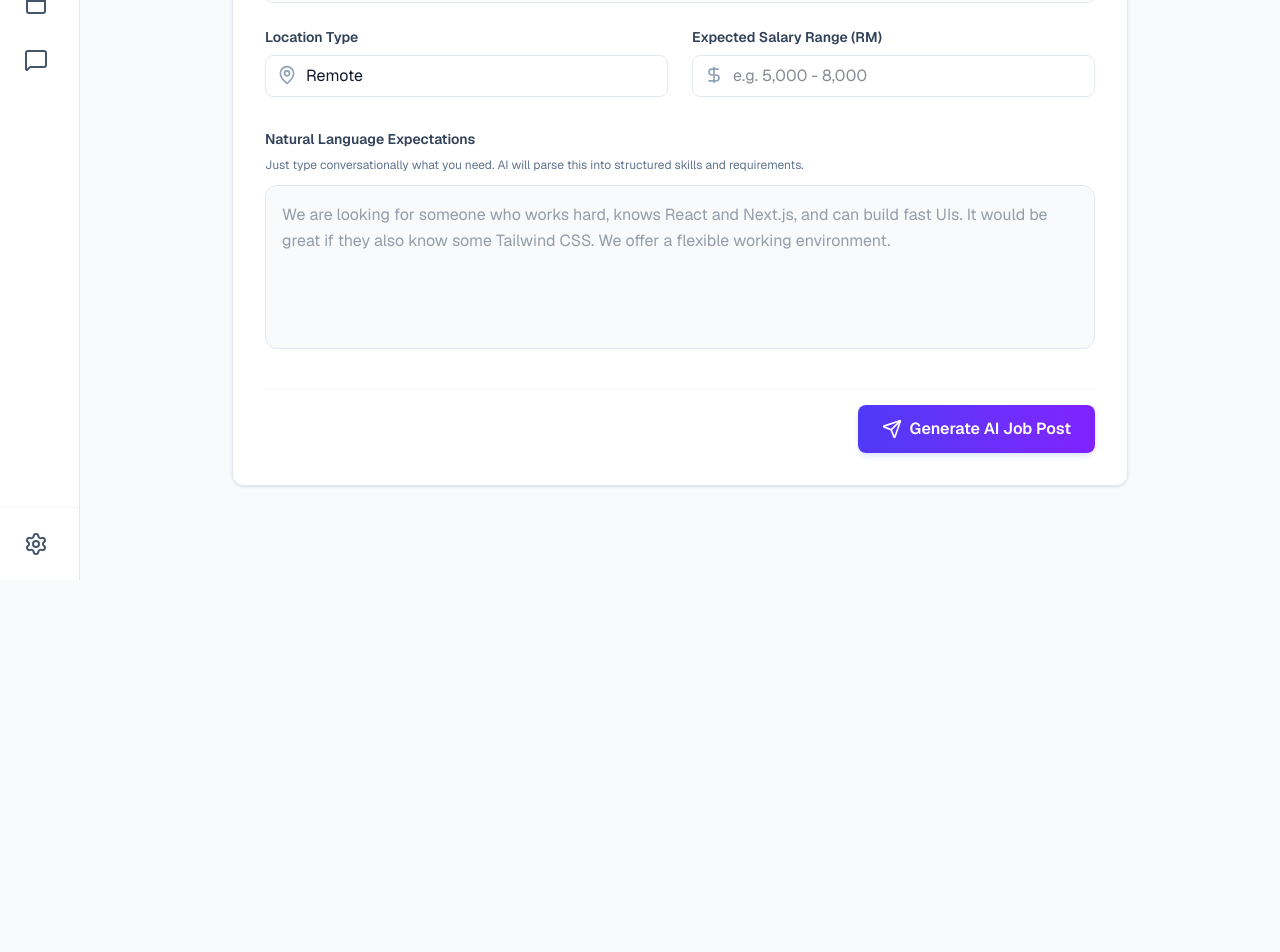
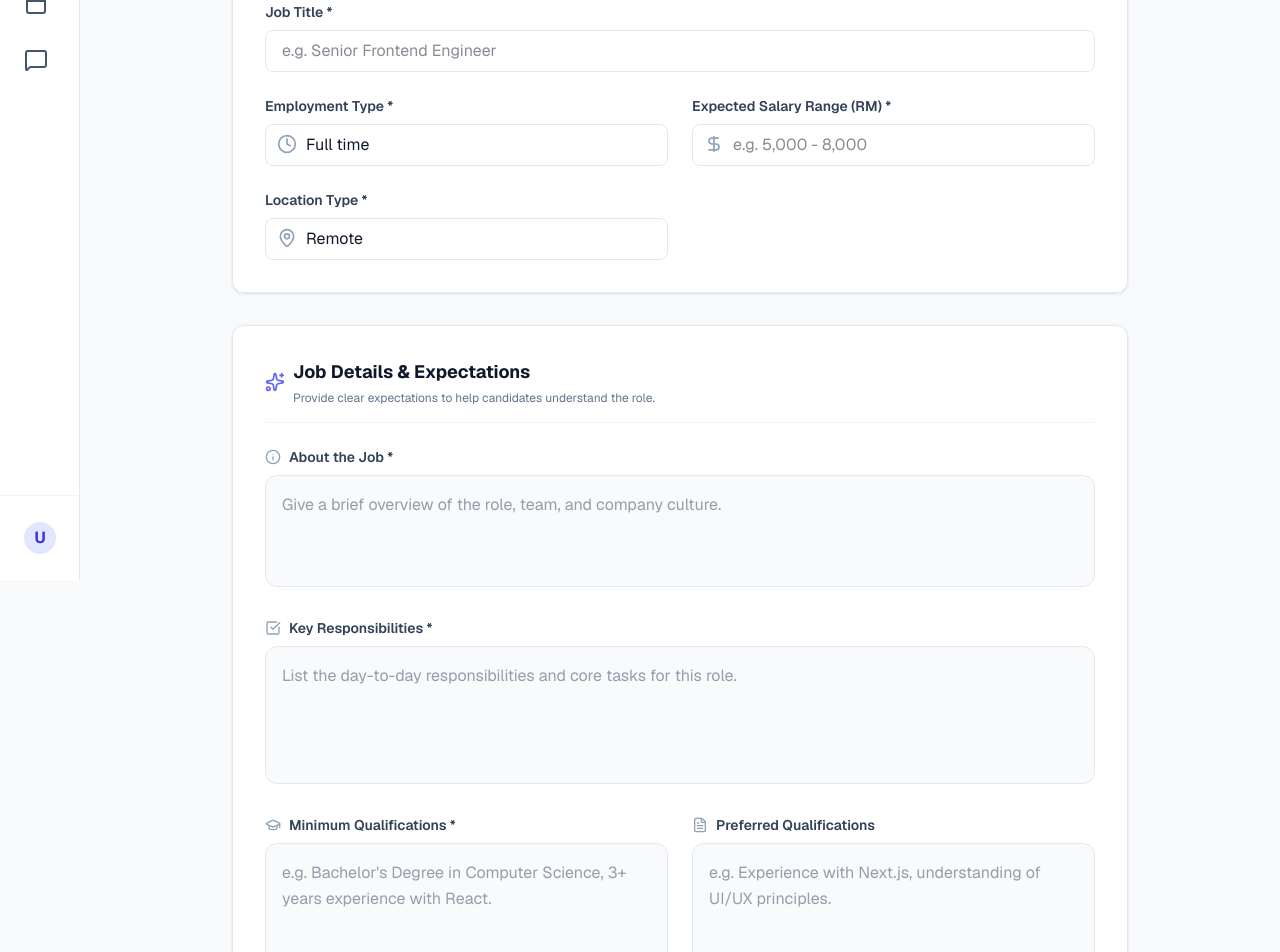
Before and after one commit to newweijun/umhackathon, a Next.js app in the folder futurejob/: page /company/post-job in a window 1280 px wide. Shown: the part 220-1172 px from the top of the page. Before the commit the page ends 800 px from the top, so only its background shows below. Built offline with nearby package versions, Linux system fonts and the light colour scheme; no server answers; sample sign-in values are in the browser's storage.

Commit message:
feat: add job posting workflow services and implement company post-job page UI

```diff
--- a/futurejob/app/company/post-job/page.tsx
+++ b/futurejob/app/company/post-job/page.tsx
@@ -2,18 +2,27 @@
 
 import { useState } from "react";
 import { onAuthStateChanged, type User } from "firebase/auth";
-import { Sparkles, Building2, MapPin, DollarSign, Send } from "lucide-react";
+import { Sparkles, Building2, MapPin, DollarSign, Send, Clock, GraduationCap, FileText, CheckSquare, Info } from "lucide-react";
 import { MotionButton } from "@/components/ui/company_view/MotionButton";
 import { createJob } from "@/lib/services";
 import { firebaseAuth } from "@/lib/firebase/client";
 
 export default function PostJob() {
   const [isGenerating, setIsGenerating] = useState(false);
+  const [statusMessage, setStatusMessage] = useState<string | null>(null);
+
+  // Job Basics
   const [title, setTitle] = useState("");
   const [locationType, setLocationType] = useState("Remote");
+  const [locationDetails, setLocationDetails] = useState("");
   const [salaryRange, setSalaryRange] = useState("");
-  const [expectations, setExpectations] = useState("");
-  const [statusMessage, setStatusMessage] = useState<string | null>(null);
+  const [employmentType, setEmploymentType] = useState("Full time");
+
+  // Job Details
+  const [minQualification, setMinQualification] = useState("");
+  const [preferredQualification, setPreferredQualification] = useState("");
+  const [aboutJob, setAboutJob] = useState("");
+  const [keyResponsibilities, setKeyResponsibilities] = useState("");
 
   const handleGenerate = async (e: React.FormEvent) => {
     e.preventDefault();
@@ -41,17 +50,31 @@ export default function PostJob() {
       await createJob({
         companyId: user.uid,
         title,
-        expectations,
         locationType,
+        locationDetails: locationType === "Remote" ? "" : locationDetails,
         salaryRange,
+        employmentType,
+        minQualification,
+        preferredQualification,
+        aboutJob,
+        keyResponsibilities,
+        // Optional: combine text fields for legacy `expectations` compatibility
+        expectations: `About: ${aboutJob}\n\nKey Responsibilities: ${keyResponsibilities}\n\nMinimum Qualifications: ${minQualification}\n\nPreferred Qualifications: ${preferredQualification}`,
         status: "draft",
       });
 
       setStatusMessage("Job saved to Firestore as draft.");
+
+      // Reset form
       setTitle("");
+      setLocationType("Remote");
+      setLocationDetails("");
       setSalaryRange("");
-      setExpectations("");
-      setLocationType("Remote");
+      setEmploymentType("Full time");
+      setMinQualification("");
+      setPreferredQualification("");
+      setAboutJob("");
+      setKeyResponsibilities("");
     } catch (error) {
       const message = error instanceof Error ? error.message : "Failed to save job.";
       setStatusMessage(message);
@@ -61,36 +84,78 @@ export default function PostJob() {
   };
 
   return (
-    <div className="max-w-4xl mx-auto min-h-[calc(100vh-4rem)] md:h-[calc(100vh-4rem)]">
+    <div className="max-w-4xl mx-auto min-h-[calc(100vh-4rem)] pb-12">
       <header className="mb-8">
         <h1 className="text-2xl font-bold text-slate-900">Create New Job Posting</h1>
-        <p className="text-slate-500">Provide your expectations and let AI structure the perfect job description.</p>
+        <p className="text-slate-500">Provide structured details and your expectations to find the perfect candidate.</p>
       </header>
 
-      <form onSubmit={handleGenerate} className="glass-card p-8">
-        <div className="grid grid-cols-1 md:grid-cols-2 gap-6 mb-8">
+      <form onSubmit={handleGenerate} className="space-y-8">
+
+        {/* Job Basics Section */}
+        <section className="glass-card p-8">
+          <h2 className="text-lg font-bold text-slate-900 mb-6 flex items-center gap-2 border-b border-slate-100 pb-4">
+            <Building2 className="w-5 h-5 text-indigo-500" />
+            Job Basics
+          </h2>
+
+          <div className="grid grid-cols-1 md:grid-cols-2 gap-6">
             {/* Job Title */}
             <div className="col-span-1 md:col-span-2">
-            <label className="block text-sm font-semibold text-slate-700 mb-2">Job Title</label>
+              <label className="block text-sm font-semibold text-slate-700 mb-2">Job Title *</label>
               <div className="relative">
-              <Building2 className="absolute left-3 top-2.5 w-5 h-5 text-slate-400" />
                 <input
                   type="text"
                   required
                   value={title}
                   onChange={(event) => setTitle(event.target.value)}
+                  className="w-full pl-4 pr-4 py-2 bg-white border border-slate-200 rounded-lg focus:outline-none focus:ring-2 focus:ring-indigo-500 focus:border-transparent transition-all"
+                  placeholder="e.g. Senior Frontend Engineer"
+                />
+              </div>
+            </div>
+
+            {/* Employment Type */}
+            <div>
+              <label className="block text-sm font-semibold text-slate-700 mb-2">Employment Type *</label>
+              <div className="relative">
+                <Clock className="absolute left-3 top-2.5 w-5 h-5 text-slate-400" />
+                <select
+                  required
+                  value={employmentType}
+                  onChange={(event) => setEmploymentType(event.target.value)}
+                  className="w-full pl-10 pr-4 py-2 bg-white border border-slate-200 rounded-lg focus:outline-none focus:ring-2 focus:ring-indigo-500 focus:border-transparent appearance-none transition-all cursor-pointer"
+                >
+                  <option>Full time</option>
+                  <option>Part time</option>
+                  <option>Internship</option>
+                </select>
+              </div>
+            </div>
+
+            {/* Salary */}
+            <div>
+              <label className="block text-sm font-semibold text-slate-700 mb-2">Expected Salary Range (RM) *</label>
+              <div className="relative">
+                <DollarSign className="absolute left-3 top-2.5 w-5 h-5 text-slate-400" />
+                <input
+                  type="text"
+                  required
+                  value={salaryRange}
+                  onChange={(event) => setSalaryRange(event.target.value)}
                   className="w-full pl-10 pr-4 py-2 bg-white border border-slate-200 rounded-lg focus:outline-none focus:ring-2 focus:ring-indigo-500 focus:border-transparent transition-all"
-                placeholder="e.g. Senior Frontend Engineer"
+                  placeholder="e.g. 5,000 - 8,000"
                 />
               </div>
             </div>
 
             {/* Location */}
             <div>
-            <label className="block text-sm font-semibold text-slate-700 mb-2">Location Type</label>
+              <label className="block text-sm font-semibold text-slate-700 mb-2">Location Type *</label>
               <div className="relative">
                 <MapPin className="absolute left-3 top-2.5 w-5 h-5 text-slate-400" />
                 <select
+                  required
                   value={locationType}
                   onChange={(event) => setLocationType(event.target.value)}
                   className="w-full pl-10 pr-4 py-2 bg-white border border-slate-200 rounded-lg focus:outline-none focus:ring-2 focus:ring-indigo-500 focus:border-transparent appearance-none transition-all cursor-pointer"
@@ -102,58 +167,125 @@ export default function PostJob() {
               </div>
             </div>
 
-          {/* Salary */}
+            {/* Location Details (Conditional) */}
+            {locationType !== "Remote" && (
               <div>
-            <label className="block text-sm font-semibold text-slate-700 mb-2">Expected Salary Range (RM)</label>
+                <label className="block text-sm font-semibold text-slate-700 mb-2">Location Details *</label>
                 <div className="relative">
-              <DollarSign className="absolute left-3 top-2.5 w-5 h-5 text-slate-400" />
                   <input
                     type="text"
-                value={salaryRange}
-                onChange={(event) => setSalaryRange(event.target.value)}
-                className="w-full pl-10 pr-4 py-2 bg-white border border-slate-200 rounded-lg focus:outline-none focus:ring-2 focus:ring-indigo-500 focus:border-transparent transition-all"
-                placeholder="e.g. 5,000 - 8,000"
+                    required
+                    value={locationDetails}
+                    onChange={(event) => setLocationDetails(event.target.value)}
+                    className="w-full pl-4 pr-4 py-2 bg-white border border-slate-200 rounded-lg focus:outline-none focus:ring-2 focus:ring-indigo-500 focus:border-transparent transition-all"
+                    placeholder="e.g. Kuala Lumpur, Malaysia"
+                  />
+                </div>
+              </div>
+            )}
+          </div>
+        </section>
+
+        {/* Job Details Section */}
+        <section className="glass-card p-8">
+          <div className="flex items-center gap-2 mb-6 border-b border-slate-100 pb-4">
+            <Sparkles className="w-5 h-5 text-indigo-500" />
+            <div>
+              <h2 className="text-lg font-bold text-slate-900">Job Details & Expectations</h2>
+              <p className="text-xs text-slate-500 mt-1">Provide clear expectations to help candidates understand the role.</p>
+            </div>
+          </div>
+
+          <div className="space-y-6">
+            {/* About the job */}
+            <div>
+              <label className="flex items-center gap-2 text-sm font-semibold text-slate-700 mb-2">
+                <Info className="w-4 h-4 text-slate-400" />
+                About the Job *
+              </label>
+              <textarea
+                required
+                rows={3}
+                value={aboutJob}
+                onChange={(event) => setAboutJob(event.target.value)}
+                className="w-full p-4 bg-slate-50 border border-slate-200 rounded-xl focus:outline-none focus:ring-2 focus:ring-indigo-500 focus:border-transparent focus:bg-white transition-all resize-none text-slate-700 leading-relaxed"
+                placeholder="Give a brief overview of the role, team, and company culture."
+              />
+            </div>
+
+            {/* Key Responsibilities */}
+            <div>
+              <label className="flex items-center gap-2 text-sm font-semibold text-slate-700 mb-2">
+                <CheckSquare className="w-4 h-4 text-slate-400" />
+                Key Responsibilities *
+              </label>
+              <textarea
+                required
+                rows={4}
+                value={keyResponsibilities}
+                onChange={(event) => setKeyResponsibilities(event.target.value)}
+                className="w-full p-4 bg-slate-50 border border-slate-200 rounded-xl focus:outline-none focus:ring-2 focus:ring-indigo-500 focus:border-transparent focus:bg-white transition-all resize-none text-slate-700 leading-relaxed"
+                placeholder="List the day-to-day responsibilities and core tasks for this role."
+              />
+            </div>
+
+            <div className="grid grid-cols-1 md:grid-cols-2 gap-6">
+              {/* Minimum Qualifications */}
+              <div>
+                <label className="flex items-center gap-2 text-sm font-semibold text-slate-700 mb-2">
+                  <GraduationCap className="w-4 h-4 text-slate-400" />
+                  Minimum Qualifications *
+                </label>
+                <textarea
+                  required
+                  rows={4}
+                  value={minQualification}
+                  onChange={(event) => setMinQualification(event.target.value)}
+                  className="w-full p-4 bg-slate-50 border border-slate-200 rounded-xl focus:outline-none focus:ring-2 focus:ring-indigo-500 focus:border-transparent focus:bg-white transition-all resize-none text-slate-700 leading-relaxed"
+                  placeholder="e.g. Bachelor's Degree in Computer Science, 3+ years experience with React."
+                />
+              </div>
+
+              {/* Preferred Qualifications */}
+              <div>
+                <label className="flex items-center gap-2 text-sm font-semibold text-slate-700 mb-2">
+                  <FileText className="w-4 h-4 text-slate-400" />
+                  Preferred Qualifications
+                </label>
+                <textarea
+                  rows={4}
+                  value={preferredQualification}
+                  onChange={(event) => setPreferredQualification(event.target.value)}
+                  className="w-full p-4 bg-slate-50 border border-slate-200 rounded-xl focus:outline-none focus:ring-2 focus:ring-indigo-500 focus:border-transparent focus:bg-white transition-all resize-none text-slate-700 leading-relaxed"
+                  placeholder="e.g. Experience with Next.js, understanding of UI/UX principles."
                 />
               </div>
             </div>
           </div>
-
-        {/* AI Conversational Input */}
-        <div className="mb-8">
-          <label className="block text-sm font-semibold text-slate-700 mb-2">Natural Language Expectations</label>
-          <p className="text-xs text-slate-500 mb-3">Just type conversationally what you need. AI will parse this into structured skills and requirements.</p>
-          <textarea
-            required
-            rows={5}
-            value={expectations}
-            onChange={(event) => setExpectations(event.target.value)}
-            className="w-full p-4 bg-slate-50 border border-slate-200 rounded-xl focus:outline-none focus:ring-2 focus:ring-indigo-500 focus:border-transparent focus:bg-white transition-all resize-none text-slate-700 leading-relaxed"
-            placeholder="We are looking for someone who works hard, knows React and Next.js, and can build fast UIs. It would be great if they also know some Tailwind CSS. We offer a flexible working environment."
-          />
-        </div>
+        </section>
 
         {statusMessage ? (
-          <div className="mb-6 rounded-lg border border-slate-200 bg-white px-4 py-3 text-sm text-slate-700">
+          <div className="rounded-lg border border-slate-200 bg-white px-4 py-3 text-sm text-slate-700">
             {statusMessage}
           </div>
         ) : null}
 
         {/* Submit */}
-        <div className="flex justify-end pt-4 border-t border-slate-100">
+        <div className="flex justify-end pt-2">
           <MotionButton
             type="submit"
             disabled={isGenerating}
-            className="flex items-center gap-2 px-6 py-3 bg-gradient-to-r from-indigo-600 to-violet-600 hover:from-indigo-700 hover:to-violet-700 text-white font-semibold rounded-lg shadow-md shadow-indigo-200/50 cursor-pointer disabled:opacity-70"
+            className="flex items-center gap-2 px-8 py-3 bg-gradient-to-r from-indigo-600 to-violet-600 hover:from-indigo-700 hover:to-violet-700 text-white font-semibold rounded-lg shadow-md shadow-indigo-200/50 cursor-pointer disabled:opacity-70 transition-all"
           >
             {isGenerating ? (
               <>
                 <Sparkles className="w-5 h-5 animate-pulse" />
-                Generating Structure...
+                Saving Job Post...
               </>
             ) : (
               <>
                 <Send className="w-5 h-5" />
-                Generate AI Job Post
+                Create Job Post
               </>
             )}
           </MotionButton>
--- a/futurejob/components/ui/company_view/Sidebar.tsx
+++ b/futurejob/components/ui/company_view/Sidebar.tsx
@@ -1,8 +1,11 @@
 "use client";
 
+import { useState, useEffect, useRef } from "react";
 import Link from "next/link";
-import { usePathname } from "next/navigation";
-import { LayoutDashboard, Briefcase, Calendar, MessageSquare, Settings, X, Zap } from "lucide-react";
+import { usePathname, useRouter } from "next/navigation";
+import { LayoutDashboard, Briefcase, Calendar, MessageSquare, X, Zap, LogOut, User as UserIcon, ChevronDown, ChevronUp } from "lucide-react";
+import { onAuthStateChanged, signOut, type User } from "firebase/auth";
+import { firebaseAuth } from "@/lib/firebase/client";
 
 const navItems = [
   { name: "Dashboard", href: "/company/dashboard", icon: LayoutDashboard },
@@ -13,6 +16,27 @@ const navItems = [
 
 export default function Sidebar({ isOpen, setIsOpen }: { isOpen?: boolean; setIsOpen?: (v: boolean) => void }) {
   const pathname = usePathname();
+  const router = useRouter();
+  const [user, setUser] = useState<User | null>(null);
+  const dropdownRef = useRef<HTMLDivElement>(null);
+
+  useEffect(() => {
+    const unsubscribe = onAuthStateChanged(firebaseAuth, (currentUser) => {
+      setUser(currentUser);
+    });
+    return () => unsubscribe();
+  }, []);
+
+
+
+  const handleLogout = async () => {
+    try {
+      await signOut(firebaseAuth);
+      router.push("/");
+    } catch (error) {
+      console.error("Error signing out: ", error);
+    }
+  };
 
   return (
     <>
@@ -69,14 +93,44 @@ export default function Sidebar({ isOpen, setIsOpen }: { isOpen?: boolean; setIs
           })}
         </nav>
 
-        {/* Footer Settings */}
-        <div className="p-3 border-t border-slate-100 overflow-hidden whitespace-nowrap">
-          <button className="flex items-center gap-4 px-3 py-3 w-full rounded-xl text-slate-600 hover:bg-slate-50 transition-colors duration-200 cursor-pointer font-medium">
-            <Settings className="w-6 h-6 shrink-0" strokeWidth={2} />
-            <span className={`transition-opacity duration-300 ${isOpen ? 'opacity-100' : 'md:opacity-0 group-hover:opacity-100'}`}>
-              Settings
-            </span>
-          </button>
+        {/* Footer Profile Dropdown */}
+        <div className="p-3 border-t border-slate-100 relative group/profile" ref={dropdownRef}>
+          <div className={`absolute bottom-full left-3 right-3 pb-2 opacity-0 invisible group-hover/profile:opacity-100 group-hover/profile:visible transition-all duration-200 z-50 ${isOpen ? '' : 'md:hidden group-hover:block'}`}>
+            <div className="bg-white border border-slate-200 rounded-xl shadow-lg py-2 overflow-hidden">
+              <Link
+                href="/company/profile"
+                className="flex items-center gap-3 px-4 py-2 text-sm text-slate-700 hover:bg-slate-50 transition-colors"
+              >
+                <UserIcon className="w-4 h-4 text-slate-500" />
+                Profile
+              </Link>
+              <button
+                onClick={handleLogout}
+                className="flex items-center gap-3 px-4 py-2 w-full text-left text-sm text-red-600 hover:bg-red-50 transition-colors"
+              >
+                <LogOut className="w-4 h-4 text-red-500" />
+                Logout
+              </button>
+            </div>
+          </div>
+
+          <div className="flex items-center gap-3 px-3 py-3 w-full rounded-xl text-slate-700 hover:bg-slate-50 transition-colors duration-200 cursor-pointer overflow-hidden whitespace-nowrap">
+            <div className="w-8 h-8 rounded-full bg-indigo-100 text-indigo-700 flex items-center justify-center font-bold shrink-0">
+              {user?.email?.charAt(0).toUpperCase() || "U"}
+            </div>
+
+            <div className={`flex items-center justify-between flex-1 transition-opacity duration-300 ${isOpen ? 'opacity-100' : 'md:opacity-0 group-hover:opacity-100'}`}>
+              <div className="flex flex-col items-start text-left truncate overflow-hidden pr-2">
+                <span className="text-sm font-semibold truncate w-full">
+                  {user?.displayName || "Company User"}
+                </span>
+                <span className="text-xs text-slate-500 truncate w-full">
+                  {user?.email || "company@email.com"}
+                </span>
+              </div>
+              <ChevronUp className="w-4 h-4 text-slate-400 shrink-0 opacity-0 group-hover/profile:opacity-100 transition-opacity" />
+            </div>
+          </div>
         </div>
       </aside>
     </>
--- a/futurejob/lib/services/workflows.ts
+++ b/futurejob/lib/services/workflows.ts
@@ -13,9 +13,15 @@ import { withCreatedAndUpdatedAt, withUpdatedAt } from "@/lib/services/timestamp
 export type CreateJobInput = {
   companyId: string;
   title: string;
-  expectations: string;
+  expectations?: string;
   salaryRange?: string;
   locationType?: string;
+  locationDetails?: string;
+  employmentType?: string;
+  minQualification?: string;
+  preferredQualification?: string;
+  aboutJob?: string;
+  keyResponsibilities?: string;
   status?: JobStatus;
 };
 
@@ -24,9 +30,15 @@ export async function createJob(input: CreateJobInput) {
   const payload = withCreatedAndUpdatedAt({
     companyId: input.companyId,
     title: input.title,
-    expectations: input.expectations,
+    expectations: input.expectations ?? "",
     salaryRange: input.salaryRange ?? "",
     locationType: input.locationType ?? "Remote",
+    locationDetails: input.locationDetails ?? "",
+    employmentType: input.employmentType ?? "Full time",
+    minQualification: input.minQualification ?? "",
+    preferredQualification: input.preferredQualification ?? "",
+    aboutJob: input.aboutJob ?? "",
+    keyResponsibilities: input.keyResponsibilities ?? "",
     status: input.status ?? "draft",
   });
 
```
Lines whose indentation alone changed are shown as unchanged.
